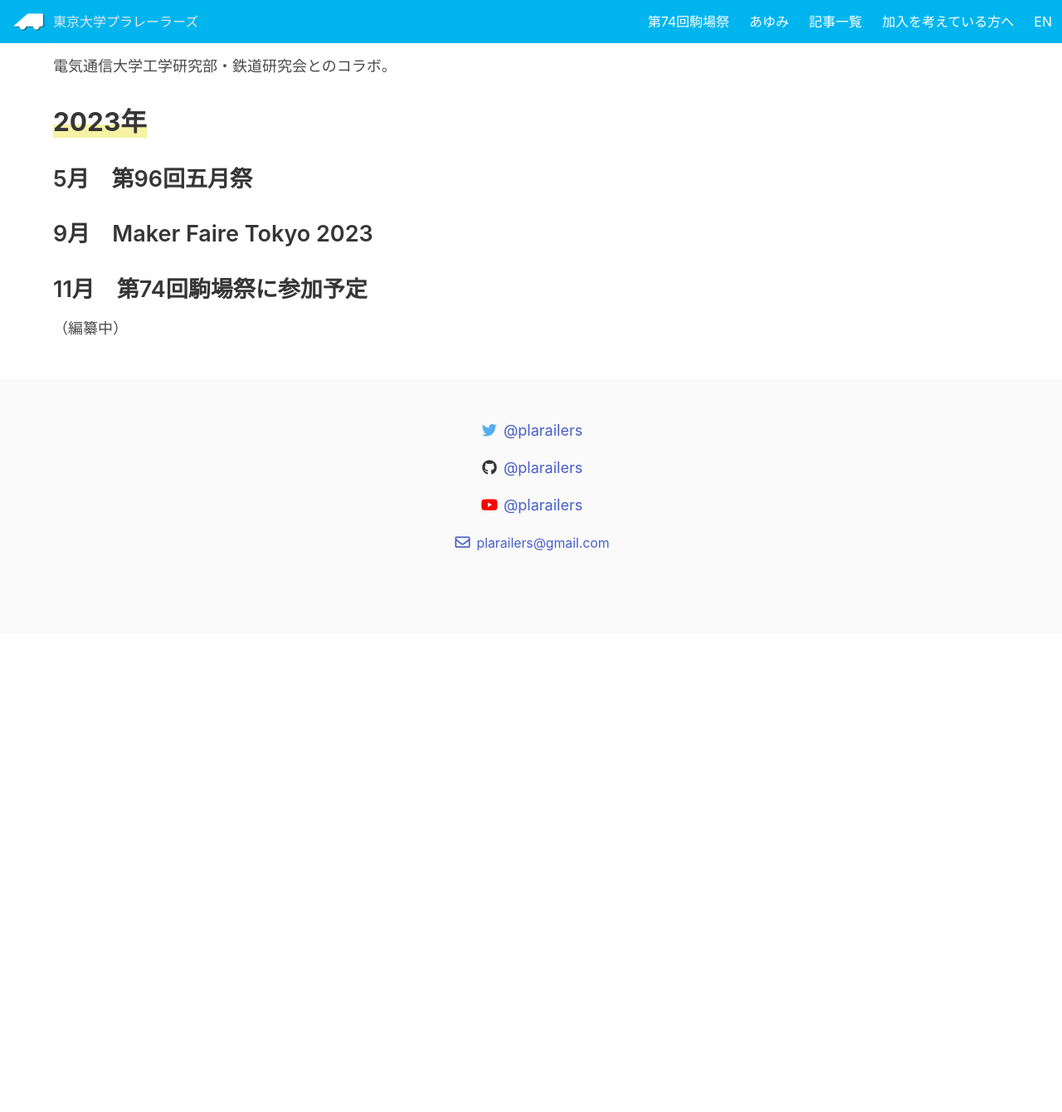
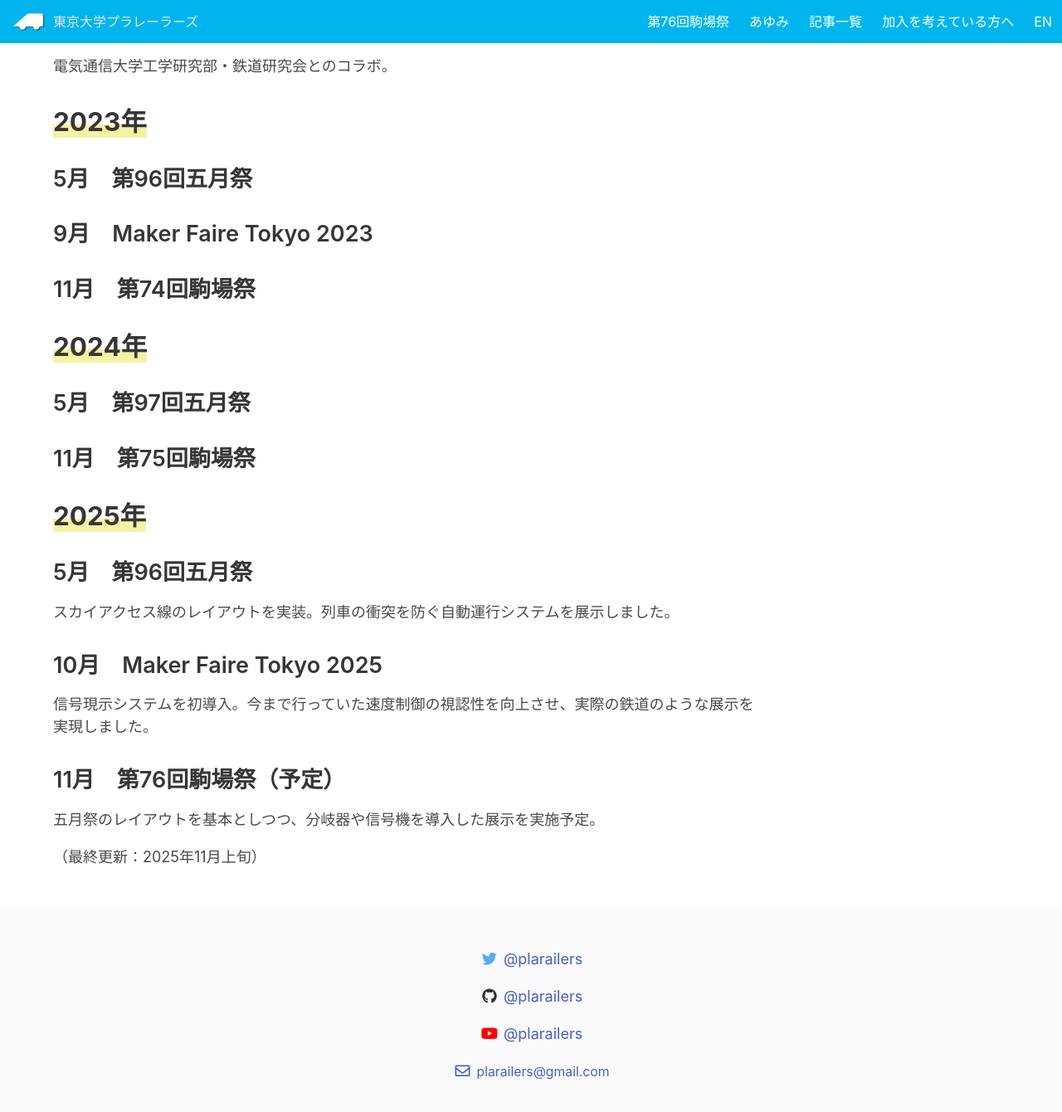
Before and after one commit to plarailers/plarailers.github.io, a Jekyll site: the page built from history/index.md, in a window 1280 px wide and 1400 px high, scrolled down 1477 px. Shown: the top 1340 px of the window at 83% size. Built offline with Jekyll 4.4.1, drawn with Linux system fonts in a browser that asks for light colours; nearby versions of some CDN libraries; comment, search, counter and statistics services are not loaded; before the commit the page ends 2240 px from its top, so only the background shows below that.

Commit message:
ホーム、あゆみ、加入を考えている方へのページを最新に更新。2025駒場祭の案内も追加

```diff
--- a/_layouts/default.html
+++ b/_layouts/default.html
@@ -48,8 +48,8 @@
     </div>
     <div class="navbar-menu">
       <div class="navbar-end">
-        <a class="navbar-item has-text-white" href="/2023/11/01/00/">
-          第74回駒場祭
+        <a class="navbar-item has-text-white" href="/2025/11/10/00/">
+          第76回駒場祭
         </a>
         <a class="navbar-item has-text-white" href="/history/">
           あゆみ
--- a/history/index.md
+++ b/history/index.md
@@ -33,7 +33,18 @@ title: あゆみ
 ## **2023年**
 ### 5月　第96回五月祭
 ### 9月　Maker Faire Tokyo 2023
-### 11月　第74回駒場祭に参加予定
+### 11月　第74回駒場祭
 
+## **2024年**
+### 5月　第97回五月祭
+### 11月　第75回駒場祭
 
-（編纂中）
+## **2025年**
+### 5月　第96回五月祭
+スカイアクセス線のレイアウトを実装。列車の衝突を防ぐ自動運行システムを展示しました。
+### 10月　Maker Faire Tokyo 2025
+信号現示システムを初導入。今まで行っていた速度制御の視認性を向上させ、実際の鉄道のような展示を実現しました。
+### 11月　第76回駒場祭（予定）
+五月祭のレイアウトを基本としつつ、分岐器や信号機を導入した展示を実施予定。
+
+（最終更新：2025年11月上旬）
```
Also changed, not shown: _posts/2025-11-10-00.md (added, +18 -0 lines), index.html (+8 -8 lines), welcome/index.md (+5 -7 lines).
